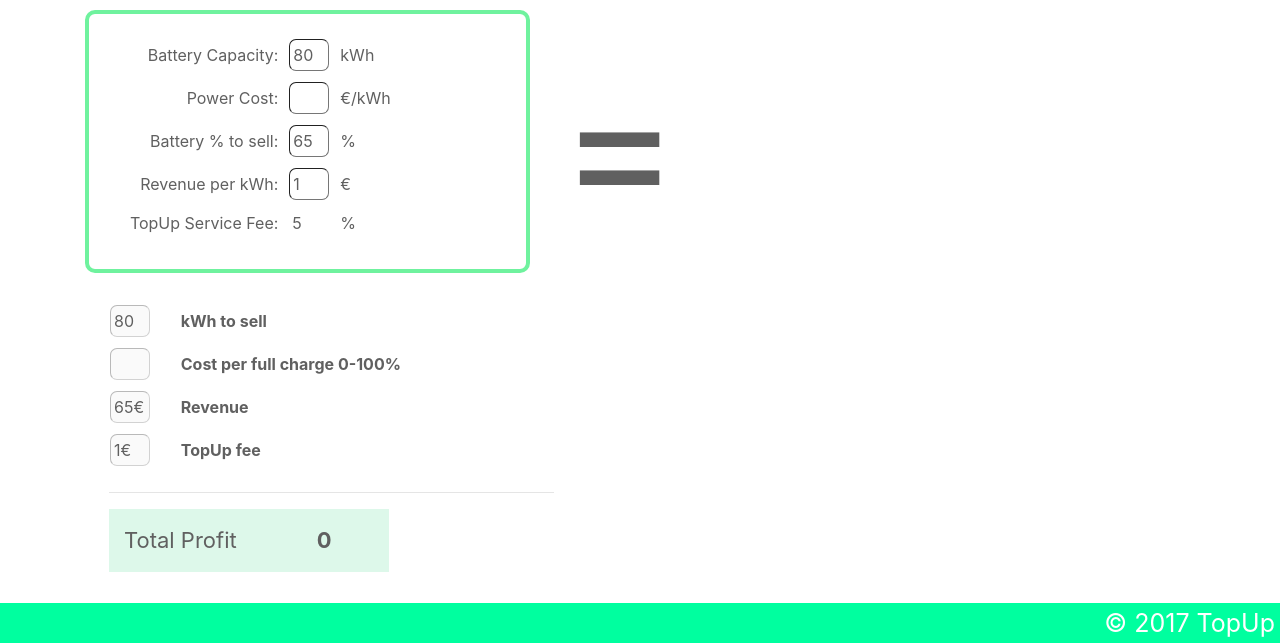
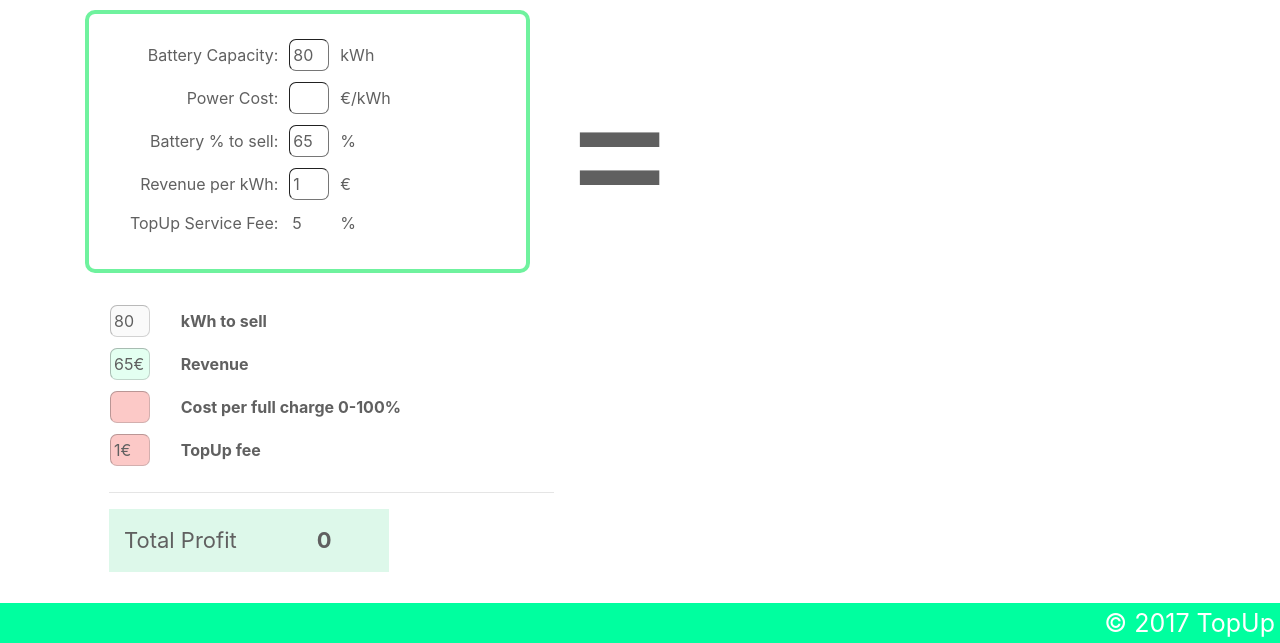
Before and after one commit to TeamE2E/ProfitCalculator, a plain HTML site: page index.html in a window 1280 px wide. Shown: the part 157-800 px from the top of the page. Drawn offline with nearby package versions, Linux system fonts and the light colour scheme.

Commit message:
color add/substract

```diff
--- a/index.html
+++ b/index.html
@@ -39,9 +39,9 @@
     <div class="col-5" style="margin: 1.5em; color: #606060;">
     <table class="rightTable">
       <tr><td><input id="sellable_kwh" class="roundedInput" onkeyup="convert()" value="80" disabled></td><td>kWh to sell</td></tr>
- <tr><td><input id="price" class="roundedInput" onkeyup="convert()" disabled></td><td>Cost per full charge 0-100%</td></tr>
-  <tr><td><input id="revenue_total" class="roundedInput" onkeyup="convert()" value="65€" disabled></td><td>Revenue</td></tr>
- <tr><td><input id="our_fee" class="roundedInput" onkeyup="convert()" value="1€" disabled></td><td>TopUp fee</td></tr>
+        <tr><td><input id="revenue_total" class="roundedInput" onkeyup="convert()" value="65€" disabled style="background-color: #e3fff1"></td><td>Revenue</td></tr>
+ <tr><td><input id="price" class="roundedInput" onkeyup="convert()" disabled style="background-color: #fcc9c7"></td><td>Cost per full charge 0-100%</td></tr>
+ <tr><td><input id="our_fee" class="roundedInput" onkeyup="convert()" value="1€" disabled style="background-color: #fcc9c7"></td><td>TopUp fee</td></tr>
  </table>
  <hr/>
  <div style="background-color: #ddf8ea; padding: 15px; font-size: 22px; width: 280px"><span>Total Profit</span><span  id="profit" style="margin-left: 80px; font-weight: bold;">0</span></div>
```
